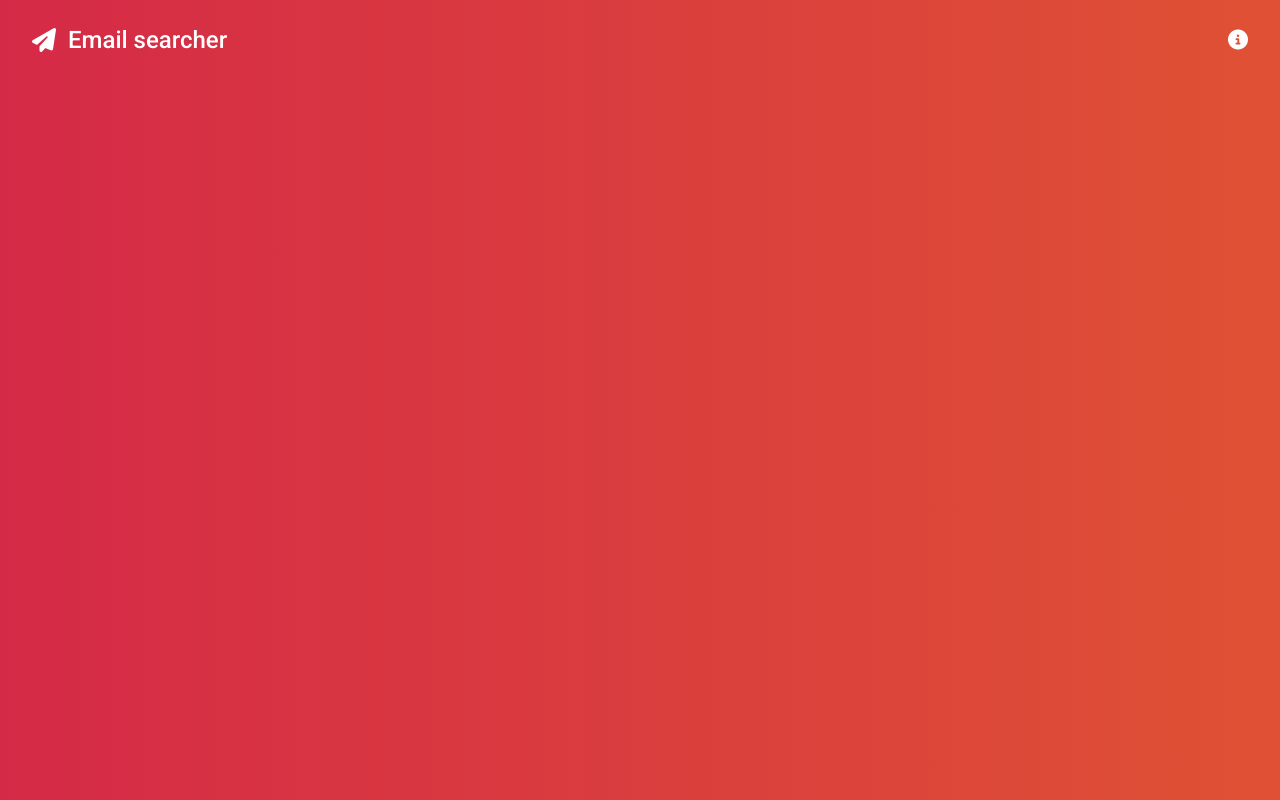
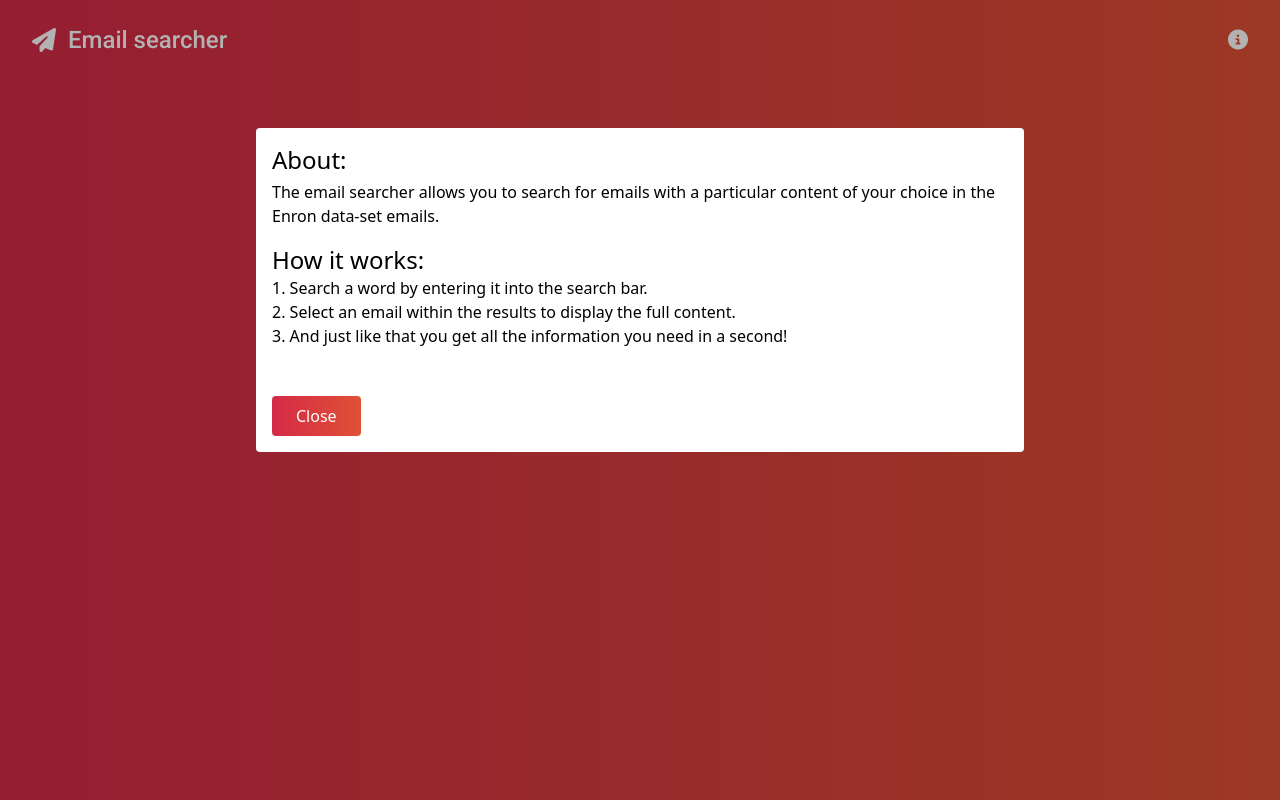
Before and after one commit to Aracelimartinez/email-platform-challenge, a Vue app in the folder web/: page / in a window 1280 px wide. Both pictures are taken after a click on the icon 1238 px from the left and 40 px from the top of the page. Built offline with nearby package versions, Linux system fonts and the light colour scheme.

Commit message:
add an info modal

```diff
--- a/web/src/components/BaseModal.vue
+++ b/web/src/components/BaseModal.vue
@@ -1,13 +1,58 @@
 <template>
-  <div>
-
-  </div>
+  <Teleport to="body">
+    <Transition name="modal-outer">
+      <div
+      v-show="modalActive"
+      class="absolute w-full bg-black bg-opacity-30 h-screen top-0 left-0 flex justify-center px-8">
+        <Transition name="modal-inner">
+          <div v-if="modalActive" class="p-4 bg-white rounded self-start mt-32 max-w-screen-md">
+            <slot />
+            <button class="text-white mt-8 bg-gradient-to-r from-color-primary to-color-secondary rounded py-2 px-6" @click="$emit('close-modal')">
+              Close
+            </button>
+          </div>
+        </Transition>
+      </div>
+    </Transition>
+  </Teleport>
 </template>
 
 <script setup>
+defineEmits(["close-modal"])
+defineProps({
+  modalActive: {
+    type: Boolean,
+    default: false,
+  },
+})
 
 </script>
 
-<style lang="scss" scoped>
+<style scoped>
+.modal-outer-enter-active,
+.modal-outer-leave-active {
+  transition: opacity 0.4s cubic-bezier(0.52, 0.02, 0.19, 1.02);
+}
 
+.modal-outer-enter-from,
+.modal-outer-leave-to {
+  opacity: 0;
+}
+
+.modal-inner-enter-active {
+  transition: all 0.3s cubic-bezier(0.52, 0.02, 0.19, 1.02) 0.15s;
+}
+
+.modal-inner-leave-active {
+  transition: all 0.3s cubic-bezier(0.52, 0.02, 0.19, 1.02);
+}
+
+.modal-inner-enter-from {
+  opacity: 0;
+  transform: scale(0.8);
+}
+
+.modal-inner-leave-to {
+  transform: scale(0.8);
+}
 </style>
--- a/web/src/components/SiteNavigation.vue
+++ b/web/src/components/SiteNavigation.vue
@@ -8,16 +8,45 @@
         </div>
       </RouterLink>
       <div class="flex gap-3 flex-1 justify-end">
-        <i class="fa-solid fa-circle-info text-xl hover:opacity-50 duration-150 cursor-pointer"></i>
+        <i class="fa-solid fa-circle-info text-xl hover:opacity-50 duration-150 cursor-pointer" @click="toggleModal"></i>
       </div>
+
+      <BaseModal v-bind:modalActive="activeModal" @close-modal="toggleModal">
+        <div class="text-black">
+          <h1 class="text-2xl mb-1">About:</h1>
+          <p class="mb-4">
+            The email searcher allows you to search for emails with a particular content of your choice in the Enron data-set emails.
+          </p>
+          <h2 class="text-2xl">How it works:</h2>
+          <ol class="list-decimal list-inside mb-4">
+            <li>
+              Search a word by entering it into the search bar.
+            </li>
+            <li>
+              Select an email within the results to display the full content.
+            </li>
+            <li>
+              And just like that you get all the information you need in a second!
+            </li>
+
+          </ol>
+        </div>
+      </BaseModal>
     </nav>
   </header>
 </template>
 
 <script setup>
-import { RouterLink } from "vue-router"
+import { RouterLink } from "vue-router";
+import BaseModal from "./BaseModal.vue";
+import { ref } from "vue";
+
+const activeModal = ref(null);
+const toggleModal = () => {
+  activeModal.value = !activeModal.value;
+};
 </script>
 
-<style lang="scss" scoped>
+<!-- <style lang="scss" scoped>
 
-</style>
+</style> -->
```
